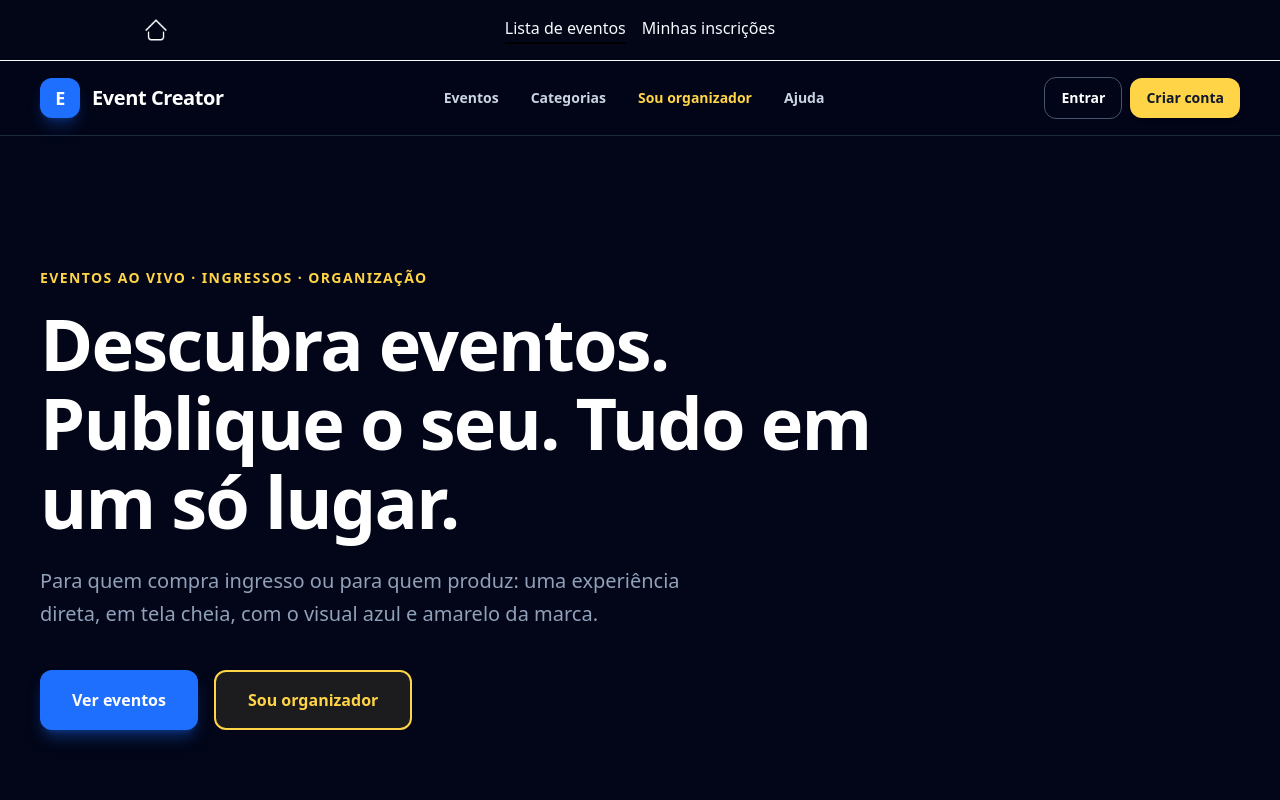
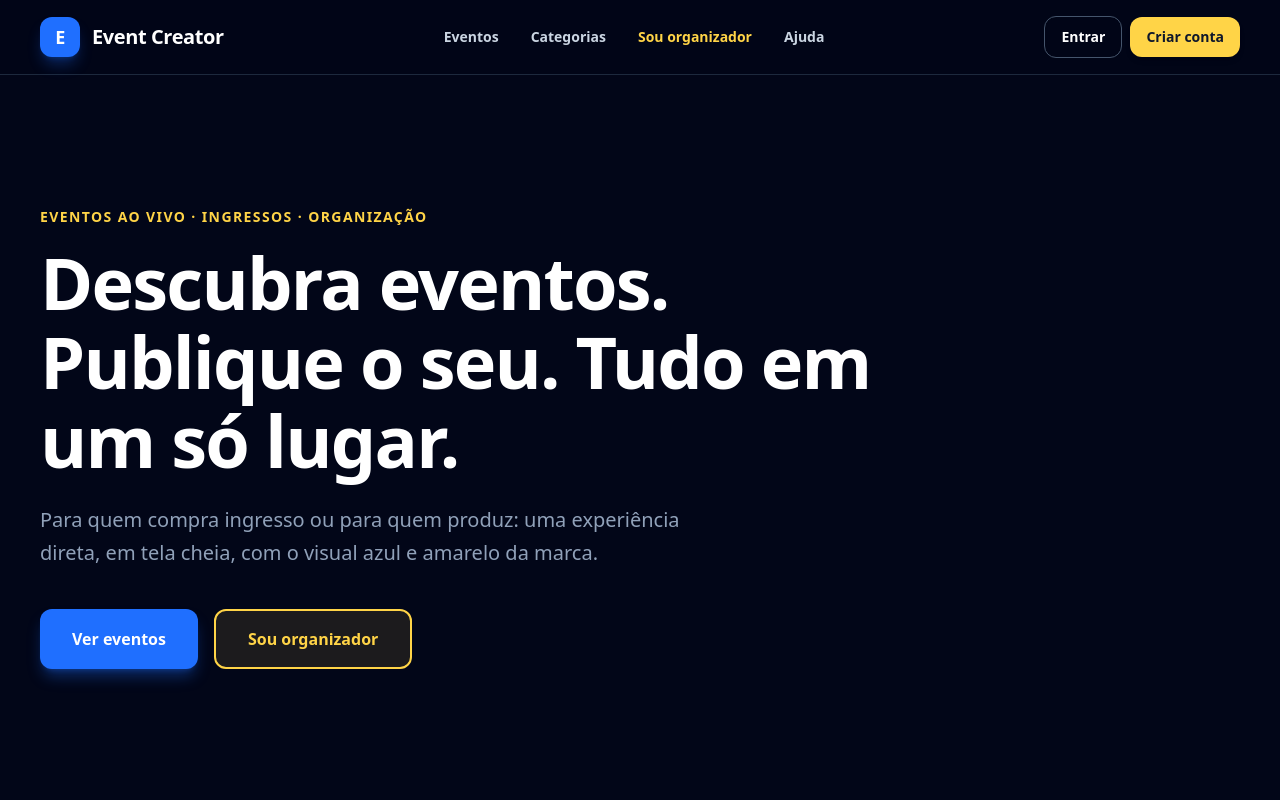
Before and after one commit to severo-bernardo04/event-creator-FE, a Next.js app in the folder my-app/: page / in a window 1280 px wide. Shown: the top 800 px of the page. Built offline with nearby package versions, Linux system fonts and the light colour scheme.

Commit message:
fix: call header on pages by specified component

```diff
--- a/my-app/app/components/Header.tsx
+++ b/my-app/app/components/Header.tsx
@@ -11,39 +11,64 @@ const Header = () => {
   const router = useRouter();
 
   return (
-    <header className="w-full border-b">
-      <div className="flex items-center justify-between max-w-5xl mx-auto px-4 py-4">
-        <Link href="/">
-          <Image src="/home.png" alt="Home" width={24} height={24} className="cursor-pointer invert brightness-0" onClick={() => router.push("/dashboard")}/>
-        </Link>
-        <ul className="flex gap-4 justify-center">
-          <li
-            className={`${styles.HeaderElement} ${
-              active === "eventos" ? styles.active : ""
-            }`}
-            onClick={() => {
-              setActive("eventos");
-              router.push("/dashboard/events");
-            }}
+    <header className="sticky top-0 z-50 w-full border-b border-slate-800 bg-slate-950/95 backdrop-blur-md">
+        <div className="mx-auto flex w-full max-w-[1600px] flex-wrap items-center justify-between gap-4 px-4 py-4 sm:px-6 lg:px-10">
+          <Link
+            href="/"
+            className="flex shrink-0 items-center gap-3 font-extrabold tracking-tight text-white"
           >
-            Lista de eventos
-          </li>
+            <span className="flex h-10 w-10 items-center justify-center rounded-xl bg-primary text-lg font-black text-white shadow-lg shadow-primary/30">
+              E
+            </span>
+            <span className="text-lg sm:text-xl">Event Creator</span>
+          </Link>
 
-          <li
-            className={`${styles.HeaderElement} ${
-              active === "inscricoes" ? styles.active : ""
-            }`}
-            onClick={() => {
-              setActive("inscricoes");
-              router.push("/dashboard/inscriptions");
-            }}
+          <nav
+            className="order-3 flex w-full flex-wrap items-center justify-center gap-1 text-sm font-semibold text-slate-300 md:order-none md:w-auto md:justify-end lg:gap-2"
+            aria-label="Principal"
           >
-            Minhas inscrições
-          </li>
-        </ul>
-        <div className="w-6" />
-      </div>
-    </header>
+            <a
+              href="#eventos"
+              className="rounded-lg px-3 py-2 hover:bg-slate-800 hover:text-white"
+            >
+              Eventos
+            </a>
+            <a
+              href="#categorias"
+              className="rounded-lg px-3 py-2 hover:bg-slate-800 hover:text-white"
+            >
+              Categorias
+            </a>
+            <Link
+              href="/register?perfil=organizador"
+              className="rounded-lg px-3 py-2 text-secondary hover:bg-slate-800"
+            >
+              Sou organizador
+            </Link>
+            <a
+              href="#ajuda"
+              className="rounded-lg px-3 py-2 hover:bg-slate-800 hover:text-white"
+            >
+              Ajuda
+            </a>
+          </nav>
+
+          <div className="flex shrink-0 items-center gap-2">
+            <Link
+              href="/login"
+              className="rounded-xl border border-slate-600 px-4 py-2.5 text-sm font-bold text-white hover:border-slate-500 hover:bg-slate-800"
+            >
+              Entrar
+            </Link>
+            <Link
+              href="/register"
+              className="rounded-xl bg-secondary px-4 py-2.5 text-sm font-bold text-slate-900 shadow-md hover:brightness-105"
+            >
+              Criar conta
+            </Link>
+          </div>
+        </div>
+      </header>
   );
 };
 
--- a/my-app/app/home/home.tsx
+++ b/my-app/app/home/home.tsx
@@ -1,4 +1,5 @@
 import Link from "next/link";
+import Header from "../components/Header";
 
 const SAMPLE_EVENTS = [
   {
@@ -66,64 +67,6 @@ export function Home() {
   return (
     <div className="flex min-h-screen w-full flex-col bg-slate-950 text-slate-100">
       {/* Header — largura total */}
-      <header className="sticky top-0 z-50 w-full border-b border-slate-800 bg-slate-950/95 backdrop-blur-md">
-        <div className="mx-auto flex w-full max-w-[1600px] flex-wrap items-center justify-between gap-4 px-4 py-4 sm:px-6 lg:px-10">
-          <Link
-            href="/"
-            className="flex shrink-0 items-center gap-3 font-extrabold tracking-tight text-white"
-          >
-            <span className="flex h-10 w-10 items-center justify-center rounded-xl bg-primary text-lg font-black text-white shadow-lg shadow-primary/30">
-              E
-            </span>
-            <span className="text-lg sm:text-xl">Event Creator</span>
-          </Link>
-
-          <nav
-            className="order-3 flex w-full flex-wrap items-center justify-center gap-1 text-sm font-semibold text-slate-300 md:order-none md:w-auto md:justify-end lg:gap-2"
-            aria-label="Principal"
-          >
-            <a
-              href="#eventos"
-              className="rounded-lg px-3 py-2 hover:bg-slate-800 hover:text-white"
-            >
-              Eventos
-            </a>
-            <a
-              href="#categorias"
-              className="rounded-lg px-3 py-2 hover:bg-slate-800 hover:text-white"
-            >
-              Categorias
-            </a>
-            <Link
-              href="/register?perfil=organizador"
-              className="rounded-lg px-3 py-2 text-secondary hover:bg-slate-800"
-            >
-              Sou organizador
-            </Link>
-            <a
-              href="#ajuda"
-              className="rounded-lg px-3 py-2 hover:bg-slate-800 hover:text-white"
-            >
-              Ajuda
-            </a>
-          </nav>
-
-          <div className="flex shrink-0 items-center gap-2">
-            <Link
-              href="/login"
-              className="rounded-xl border border-slate-600 px-4 py-2.5 text-sm font-bold text-white hover:border-slate-500 hover:bg-slate-800"
-            >
-              Entrar
-            </Link>
-            <Link
-              href="/register"
-              className="rounded-xl bg-secondary px-4 py-2.5 text-sm font-bold text-slate-900 shadow-md hover:brightness-105"
-            >
-              Criar conta
-            </Link>
-          </div>
-        </div>
-      </header>
 
       <main className="flex w-full flex-1 flex-col">
         {/* Hero — ocupa a altura da tela (menos header aprox.) */}
```
